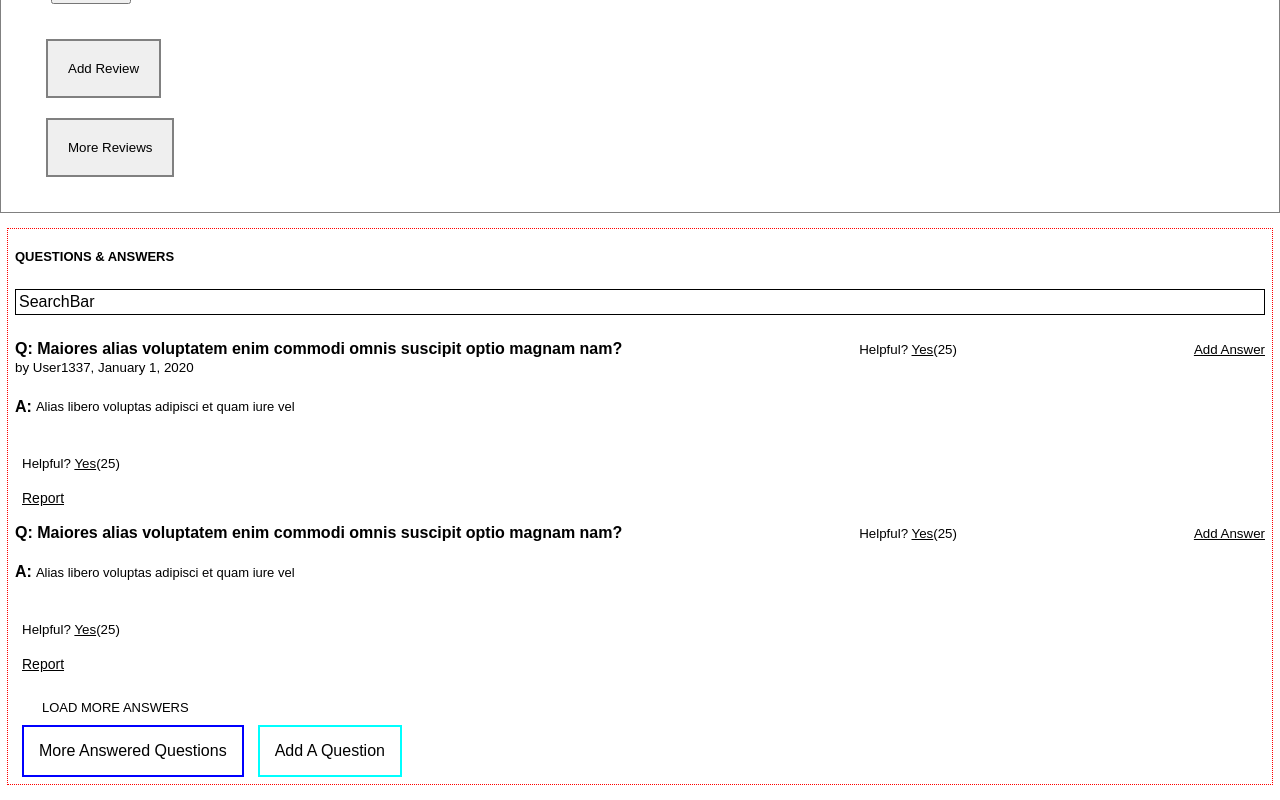
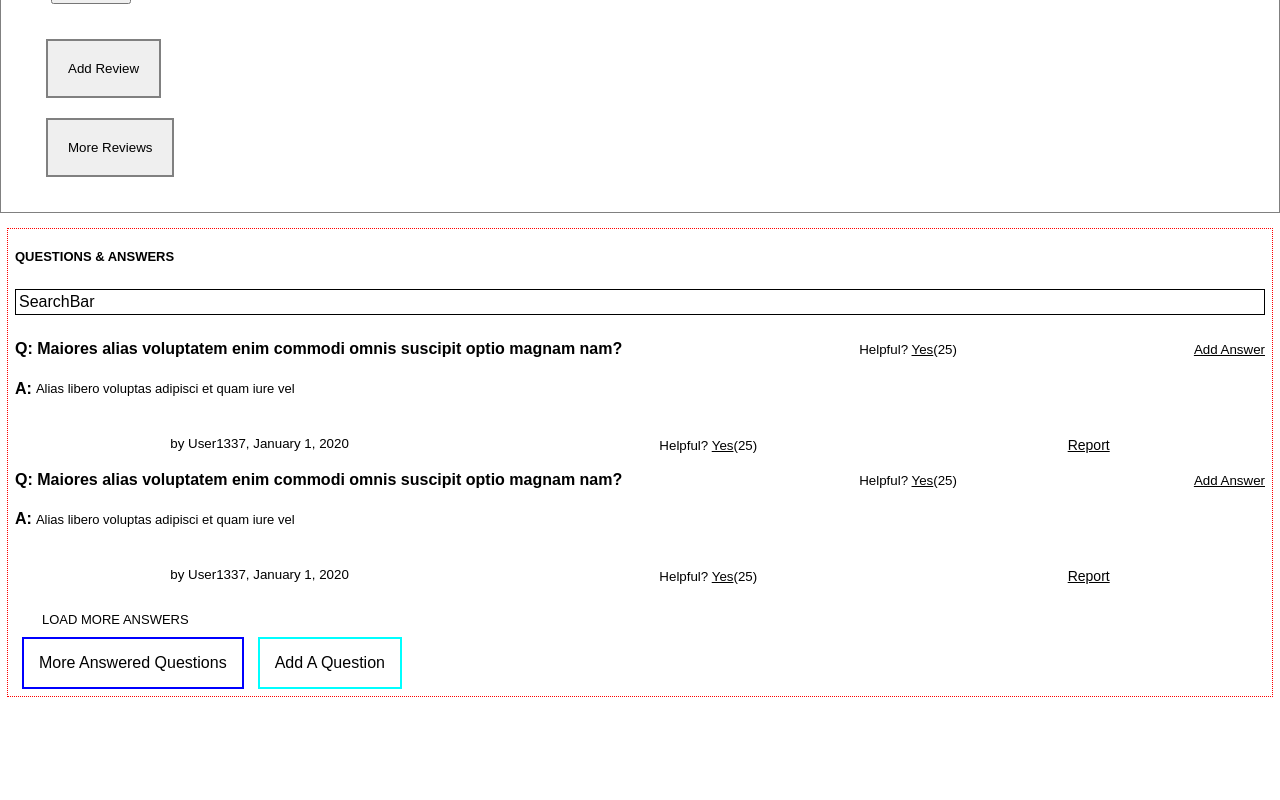
Before and after one commit to 7-Oscillating-Owls/hoo-dunit, a React app: page / in a window 1280 px wide. Shown: the part 4145-4945 px from the top of the page. After the commit the page ends 4857 px from the top, so only its background shows below. Built offline with nearby package versions, Linux system fonts and the light colour scheme.

Commit message:
updated styles to reflect more accurate representation of placement of components

```diff
--- a/client/src/components/QuestionsAndAnswers/QuestionsAndAnswers.css
+++ b/client/src/components/QuestionsAndAnswers/QuestionsAndAnswers.css
@@ -11,7 +11,13 @@
 
 }
 
-
+.answerhelpfulcontainer {
+  display: flex;
+  justify-content: space-around;
+}
+.byuser {
+  margin: 15px 7px;
+}
 
 .buttonContainer {
   display: flex;
--- a/client/src/components/QuestionsAndAnswers/index.jsx
+++ b/client/src/components/QuestionsAndAnswers/index.jsx
@@ -22,11 +22,14 @@ const QuestionsAndAnswers = () => (
         <div className={styles.helpful}><Helpful /></div>
         <div className={styles.addanswer}><AddAnswer /></div>
       </div>
-      <div className={styles.byuser}><ByUser /></div>
+
       <div className={styles.answerList}>
         <Answer />
-        <div className={styles.answerhelpful}><AnswerHelpful /></div>
-        <div className={styles.report}><Report /></div>
+        <div className={styles.answerhelpfulcontainer}>
+          <div className={styles.byuser}><ByUser /></div>
+          <div className={styles.answerhelpful}><AnswerHelpful /></div>
+          <div className={styles.report}><Report /></div>
+        </div>
       </div>
       <div className={styles.qaContainer}>
         <div className={styles.questionList}>
@@ -37,8 +40,11 @@ const QuestionsAndAnswers = () => (
       </div>
       <div className={styles.answerList}>
         <Answer />
-        <div className={styles.answerhelpful}><AnswerHelpful /></div>
-        <div className={styles.report}><Report /></div>
+        <div className={styles.answerhelpfulcontainer}>
+          <div className={styles.byuser}><ByUser /></div>
+          <div className={styles.answerhelpful}><AnswerHelpful /></div>
+          <div className={styles.report}><Report /></div>
+        </div>
       </div>
       <div className={styles.loadmoreanswers}><LoadMoreAnswers /></div>
     </div>
```
